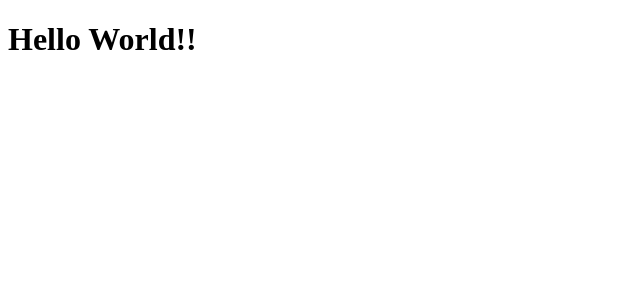
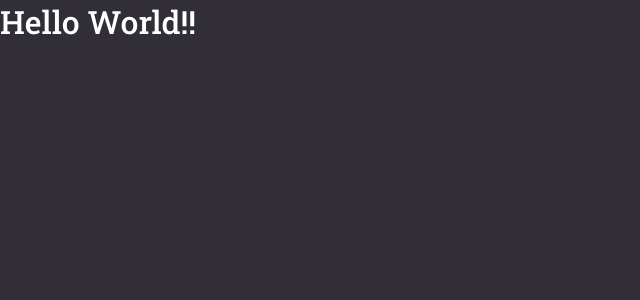
Before and after one commit to franciscojunior10/gobarber-web, a React (Create React App) app: page / in a window 1280 px wide. Shown: the top 300 px of the page, without its empty margins (0-640 px from the left). Built offline with nearby package versions, Linux system fonts and the light colour scheme.

Commit message:
feat: configured styles global.

```diff
--- a/package.json
+++ b/package.json
@@ -13,6 +13,7 @@
     "react": "^16.13.1",
     "react-dom": "^16.13.1",
     "react-scripts": "3.4.1",
+    "styled-components": "^5.1.1",
     "typescript": "~3.7.2"
   },
   "scripts": {
--- a/public/index.html
+++ b/public/index.html
@@ -4,6 +4,8 @@
     <meta charset="utf-8" />
     <meta name="viewport" content="width=device-width, initial-scale=1" />
     <meta name="theme-color" content="#FF9000" />
+    <link href="https://fonts.googleapis.com/css2?family=Roboto+Slab:wght@400;500&display=swap" rel="stylesheet" />
+
     <title>GoBarber</title>
   </head>
   <body>
--- a/src/App.tsx
+++ b/src/App.tsx
@@ -1,7 +1,12 @@
 import React from 'react';
 
-const App: React.FC = () => {
-  return <h1>Hello World!!</h1>;
-};
+import GlobalStyle from './styles/global';
+
+const App: React.FC = () => (
+  <>
+    <GlobalStyle />
+    <h1>Hello World!!</h1>
+  </>
+);
 
 export default App;
--- /dev/null
+++ b/src/styles/global.ts
@@ -0,0 +1,29 @@
+import { createGlobalStyle } from 'styled-components';
+
+export default createGlobalStyle`
+  * {
+    margin: 0;
+    outline: 0;
+    padding: 0;
+    box-sizing: border-box;
+  }
+
+  body {
+    background: #312E38;
+    color: #FFF;
+    -webkit-font-smoothing: antialiased;
+  }
+
+  body, input, button {
+    font-family: 'Roboto Slab', serif;
+    font-size: 16px;
+  }
+
+  h1, h2, h3, h4, h5, h6, strong {
+    font-weight: 500;
+  }
+
+  button {
+    cursor: pointer;
+  }
+`;
```
Also changed, not shown: 1 other file (tests, documents, lock files or other folders).
